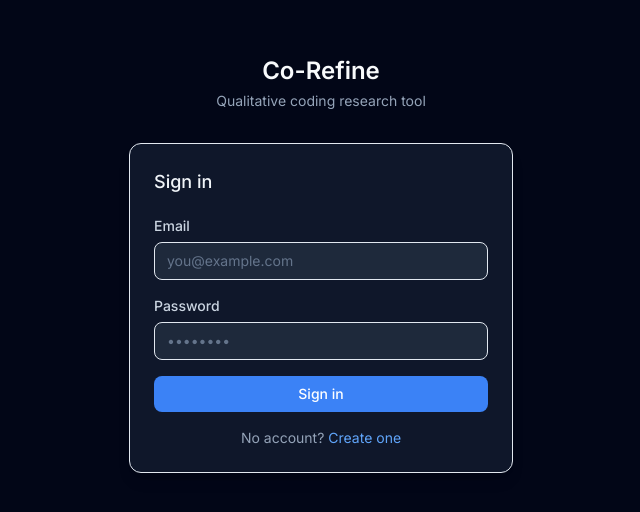
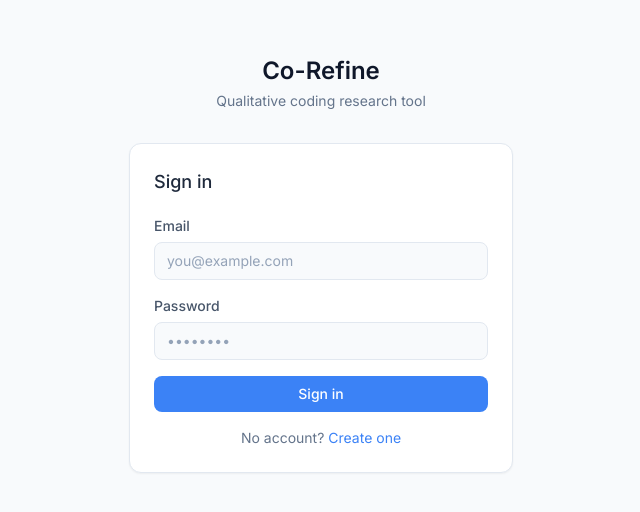
Before and after one commit to psyaj9/Co-Refine, a React (Vite) app in the folder frontend/: page / in a window 1280 px wide. Shown: the part 136-648 px from the top of the page, without its empty margins (319-959 px from the left). Built offline with nearby package versions, Linux system fonts and the light colour scheme; the HTML template or start-up script is replaced by a standard one.

Commit message:
feat(migrations): add user_id column to projects table if not exists feat(websocket): handle auth failure on websocket close by forcing logout refactor(App): reorganize authentication logic for improved readability

```diff
--- a/frontend/src/app/App.tsx
+++ b/frontend/src/app/App.tsx
@@ -51,20 +51,10 @@ export default function App() {
   }, [authUser]);
 
   const [showRegister, setShowRegister] = useState(false);
-
-  if (!authUser) {
-    return showRegister ? (
-      <RegisterPage onShowLogin={() => setShowRegister(false)} />
-    ) : (
-      <LoginPage onShowRegister={() => setShowRegister(true)} />
-    );
-  }
-
-  const showUpload = !activeProjectId || showUploadPage || !activeDocumentId;
-  const showRightPanel = !!(activeProjectId && activeDocumentId && !showUploadPage);
-
   const [leftCollapsed, setLeftCollapsed] = useState(false);
   const [rightCollapsed, setRightCollapsed] = useState(false);
+
+  const showRightPanel = !!(activeProjectId && activeDocumentId && !showUploadPage);
 
   const toggleLeftPanel = useCallback(() => {
     const panel = leftPanelRef.current;
@@ -98,6 +88,16 @@ export default function App() {
     window.addEventListener("keydown", handler);
     return () => window.removeEventListener("keydown", handler);
   }, [toggleLeftPanel, toggleRightPanel, showRightPanel]);
+
+  if (!authUser) {
+    return showRegister ? (
+      <RegisterPage onShowLogin={() => setShowRegister(false)} />
+    ) : (
+      <LoginPage onShowRegister={() => setShowRegister(true)} />
+    );
+  }
+
+  const showUpload = !activeProjectId || showUploadPage || !activeDocumentId;
 
   return (
     <div className="flex flex-col h-screen h-dvh overflow-hidden bg-surface-50 dark:bg-surface-900 text-surface-800 dark:text-surface-100">
--- a/frontend/src/features/auth/components/LoginPage.tsx
+++ b/frontend/src/features/auth/components/LoginPage.tsx
@@ -18,21 +18,21 @@ export default function LoginPage({ onShowRegister }: LoginPageProps) {
   }
 
   return (
-    <div className="min-h-screen bg-surface-950 flex items-center justify-center p-4">
+    <div className="min-h-screen bg-surface-50 flex items-center justify-center p-4">
       <div className="w-full max-w-sm">
         <div className="mb-8 text-center">
-          <h1 className="text-2xl font-semibold text-surface-50">Co-Refine</h1>
-          <p className="mt-1 text-sm text-surface-400">Qualitative coding research tool</p>
+          <h1 className="text-2xl font-semibold text-surface-900">Co-Refine</h1>
+          <p className="mt-1 text-sm text-surface-500">Qualitative coding research tool</p>
         </div>
 
-        <div className="bg-surface-900 rounded-xl border border-panel-border p-6 shadow-lg">
-          <h2 className="text-lg font-medium text-surface-100 mb-5">Sign in</h2>
+        <div className="bg-white rounded-xl border border-surface-200 p-6 shadow-sm">
+          <h2 className="text-lg font-medium text-surface-800 mb-5">Sign in</h2>
 
           <form onSubmit={handleSubmit} className="space-y-4">
             <div>
               <label
                 htmlFor="email"
-                className="block text-sm font-medium text-surface-300 mb-1.5"
+                className="block text-sm font-medium text-surface-600 mb-1.5"
               >
                 Email
               </label>
@@ -43,7 +43,7 @@ export default function LoginPage({ onShowRegister }: LoginPageProps) {
                 required
                 value={email}
                 onChange={(e) => setEmail(e.target.value)}
-                className="w-full rounded-lg bg-surface-800 border border-panel-border px-3 py-2 text-sm text-surface-100 placeholder-surface-500 focus:outline-none focus:ring-2 focus:ring-brand-500 focus:border-transparent"
+                className="w-full rounded-lg bg-surface-50 border border-surface-200 px-3 py-2 text-sm text-surface-800 placeholder-surface-400 focus:outline-none focus:ring-2 focus:ring-brand-500 focus:border-transparent"
                 placeholder="you@example.com"
               />
             </div>
@@ -51,7 +51,7 @@ export default function LoginPage({ onShowRegister }: LoginPageProps) {
             <div>
               <label
                 htmlFor="password"
-                className="block text-sm font-medium text-surface-300 mb-1.5"
+                className="block text-sm font-medium text-surface-600 mb-1.5"
               >
                 Password
               </label>
@@ -62,13 +62,13 @@ export default function LoginPage({ onShowRegister }: LoginPageProps) {
                 required
                 value={password}
                 onChange={(e) => setPassword(e.target.value)}
-                className="w-full rounded-lg bg-surface-800 border border-panel-border px-3 py-2 text-sm text-surface-100 placeholder-surface-500 focus:outline-none focus:ring-2 focus:ring-brand-500 focus:border-transparent"
+                className="w-full rounded-lg bg-surface-50 border border-surface-200 px-3 py-2 text-sm text-surface-800 placeholder-surface-400 focus:outline-none focus:ring-2 focus:ring-brand-500 focus:border-transparent"
                 placeholder="••••••••"
               />
             </div>
 
             {authError && (
-              <p role="alert" className="text-sm text-red-400">
+              <p role="alert" className="text-sm text-red-500">
                 {authError}
               </p>
             )}
@@ -82,12 +82,12 @@ export default function LoginPage({ onShowRegister }: LoginPageProps) {
             </button>
           </form>
 
-          <p className="mt-4 text-center text-sm text-surface-400">
+          <p className="mt-4 text-center text-sm text-surface-500">
             No account?{" "}
             <button
               type="button"
               onClick={onShowRegister}
-              className="text-brand-400 hover:text-brand-300 transition-colors"
+              className="text-brand-500 hover:text-brand-600 transition-colors"
             >
               Create one
             </button>
--- a/frontend/src/shared/hooks/useWebSocket.ts
+++ b/frontend/src/shared/hooks/useWebSocket.ts
@@ -5,6 +5,7 @@ const RECONNECT_DELAY = 3000;
 
 export function useWebSocket() {
   const token = useStore((s) => s.token);
+  const logout = useStore((s) => s.logout);
   const pushAlert = useStore((s) => s.pushAlert);
   const loadAnalyses = useStore((s) => s.loadAnalyses);
   const loadCodes = useStore((s) => s.loadCodes);
@@ -77,8 +78,13 @@ export function useWebSocket() {
         }
       };
 
-      ws.onclose = () => {
+      ws.onclose = (event) => {
         wsRef.current = null;
+        if (event.code === 4001) {
+          // Auth failure — token is invalid, force logout so user re-authenticates
+          logout();
+          return;
+        }
         if (!disposed) {
           reconnectTimer.current = setTimeout(connect, RECONNECT_DELAY);
         }
--- a/frontend/src/widgets/Toolbar/Toolbar.tsx
+++ b/frontend/src/widgets/Toolbar/Toolbar.tsx
@@ -8,6 +8,7 @@ import {
   FileText,
   Sparkles,
   Settings2,
+  LogOut,
 } from "lucide-react";
 import { cn } from "@/lib/utils";
 import SettingsModal from "@/features/project/components/SettingsModal";
@@ -20,6 +21,8 @@ export default function Toolbar() {
   const activeDocumentId = useStore((s) => s.activeDocumentId);
   const showUploadPage = useStore((s) => s.showUploadPage);
   const setShowUploadPage = useStore((s) => s.setShowUploadPage);
+  const authUser = useStore((s) => s.authUser);
+  const logout = useStore((s) => s.logout);
   const [settingsOpen, setSettingsOpen] = useState(false);
 
   // "Document View" is active only when actually viewing a document (not upload page)
@@ -90,6 +93,22 @@ export default function Toolbar() {
             onClick={() => setViewMode(viewMode === "history" ? "document" : "history")}
           />
         )}
+        {authUser && (
+          <>
+            <div className="w-px h-4 bg-surface-200 dark:bg-surface-700 mx-1" />
+            <span className="text-xs text-surface-500 dark:text-surface-400 max-w-[120px] truncate" title={authUser.display_name}>
+              {authUser.display_name}
+            </span>
+            <button
+              onClick={logout}
+              title="Sign out"
+              aria-label="Sign out"
+              className="flex items-center rounded px-1.5 py-1 text-xs text-surface-500 dark:text-surface-400 hover:bg-surface-100 dark:hover:bg-surface-800 hover:text-red-500 transition-colors"
+            >
+              <LogOut size={14} aria-hidden="true" />
+            </button>
+          </>
+        )}
       </div>
       <SettingsModal open={settingsOpen} onClose={() => setSettingsOpen(false)} />
     </header>
```
Also changed, not shown: frontend/src/features/auth/components/RegisterPage.tsx (+14 -14 lines), 2 other files (tests, documents, lock files or other folders).
